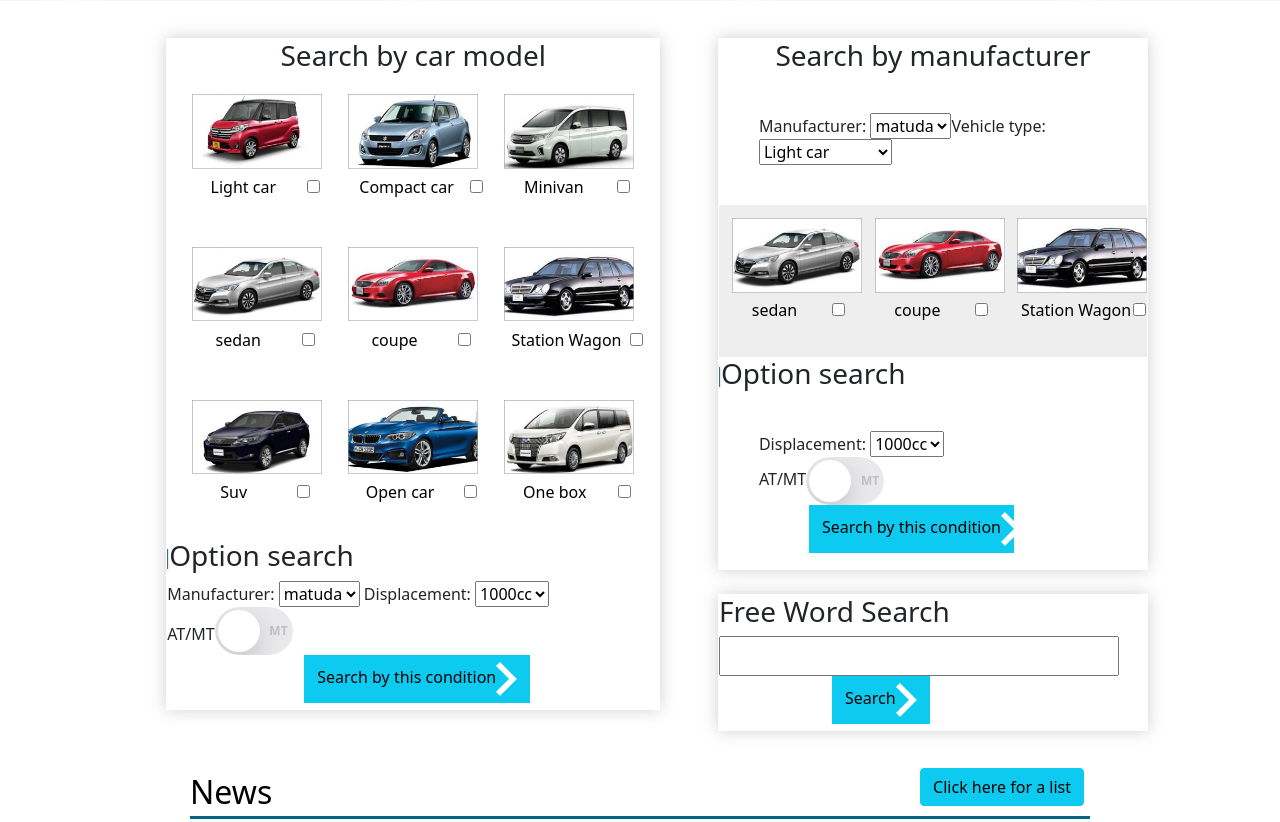
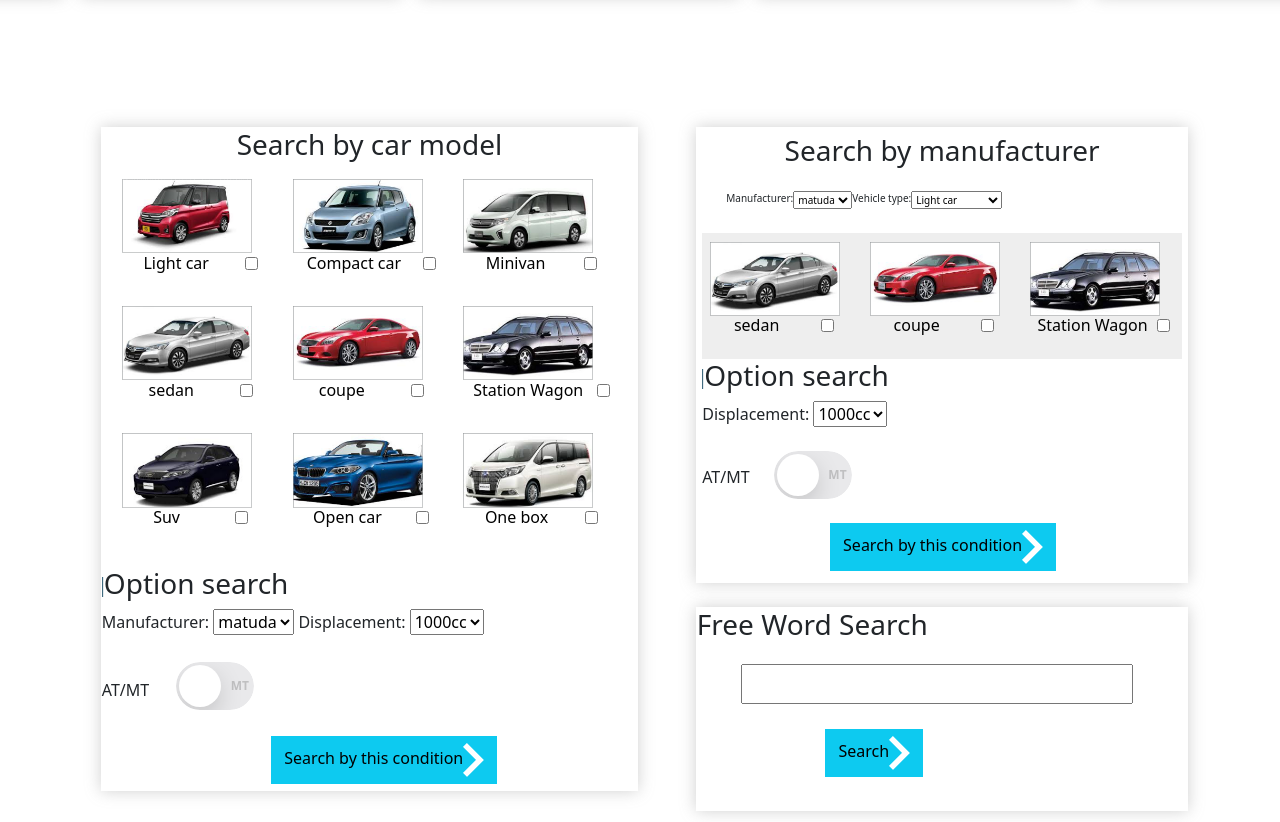
Before and after one commit to yuzuki24/frontendcar, a plain HTML site: page index.html in a window 1280 px wide. Shown: the part 997-1819 px from the top of the page. Drawn offline with nearby package versions, Linux system fonts and the light colour scheme; files that its build step writes are made by us from their sources.

Commit message:
間隔変更

```diff
--- a/css/style.css
+++ b/css/style.css
@@ -27,6 +27,12 @@ a {
 img {
     max-width: 100%;
     max-height: 100%;
+    position: relative;
+}
+
+.imgcar {
+    width: 50%;
+    height: 50%;
     position: relative;
 }
 
@@ -71,7 +77,8 @@ img {
 }
 
 .main-nav li {
-    margin-left: 35px;
+    margin-left: 9%;
+    font-size: large;
 }
 
 .main-nav a {
@@ -97,14 +104,14 @@ img {
 
 .swiper {
     position: absolute;
-    width: max-length;
-    height: 300px;
+    width: 100%;
+    height: 40%;
 }
 
 .swiper--wrapper {
     /* wrapperのサイズを調整 */
     width: 100%;
-    height: 100px;
+    height: 100%;
     margin-left: 30px;
 }
 
@@ -121,30 +128,8 @@ img {
     padding: 10px;
     margin: 9px;
     position: relative;
+    pointer-events: none;
     transform: scale(1, 0.9);
-    pointer-events: none;
-}
-
-@media(max-width:800px) {
-    .swiper-pagination {
-        margin-bottom: 1130px;
-    }
-}
-
-.swiper-pagination-bullets {
-    width: 100px;
-    position: fixed;
-}
-
-.swiper-pagination-bullet {
-    width: 12px !important;
-    height: 12px !important;
-    margin: 0 0 0 10px !important;
-    background: #fff;
-}
-
-.swiper-pagination-bullet:first-child {
-    margin: 0 !important;
 }
 
 .group {
@@ -163,10 +148,9 @@ img {
 
 .container {
     display: grid;
-    grid-template-columns: 1fr 1fr 1fr;
-    grid-template-rows: 1fr 1fr 1fr;
-    gap: 15px;
-    grid-gap: 0px;
+    grid-template-columns: repeat(3, 1fr);
+    grid-template-rows: repeat(3, 1fr);
+    grid-template-areas: 100%;
 }
 
 .modelcar {
@@ -174,9 +158,9 @@ img {
     color: #000000;
     width: 100%;
     height: 100%;
-    line-height: 30px;
-    padding: 5px;
-    margin: 8px;
+    line-height: 80%;
+    padding: 4%;
+    margin: 1%;
 }
 
 .modelcar img {
@@ -194,7 +178,7 @@ img {
 
 .model {
     display: grid;
-    grid-template-columns: 1fr 1fr 1fr;
+    grid-template-columns: repeat(3, 1fr);
     background-color: #eee;
     max-width: 100%;
 }
@@ -294,10 +278,14 @@ body {
 .me-ka- {
     justify-content: space-around;
     display: block;
+    margin-top: 3%;
 }
 
 .set {
-    margin: 40px;
+    padding: 0%;
+    margin: 5%;
+    display: flex;
+    font-size: x-small;
 }
 
 .btn {
@@ -309,8 +297,9 @@ body {
     box-shadow: 0px 0px 15px 0px rgba(197, 197, 197, 0.8);
     border: #ffffff 1px solid;
     height: auto;
+    width: 90%;
     max-width: 90%;
-    padding: 0%;
+    padding: 1%;
     overflow: hidden;
     margin-right: 15%;
     box-sizing: border-box;
@@ -319,7 +308,8 @@ body {
 .upright {
     clear: both;
     height: 34%;
-    max-width: 90%;
+    width: 53%;
+    margin-top: 6%;
 }
 
 .btn-info {
@@ -342,17 +332,28 @@ body {
     box-shadow: 0px 0px 15px 0px rgba(197, 197, 197, 0.8);
     border: #ffffff 1px solid;
     height: 34%;
+    width: 52%;
     margin-right: 5%;
-    margin-left: 5%;
+    margin-left: 1%;
+    margin-top: 6%;
+}
+
+@media screen and (max-width:480px) {
+    #area {
+        max-width: auto;
+        transform: scale(1.2, 1);
+    }
 }
 
 .freeword {
     box-shadow: 0px 0px 15px 0px rgba(197, 197, 197, 0.8);
     border: #ffffff 1px solid;
     height: auto;
+    width: 90%;
     max-width: 90%;
     overflow: hidden;
     margin-right: 15%;
+    padding-bottom: 5%;
     box-sizing: border-box;
 }
 
@@ -421,7 +422,7 @@ body {
     position: relative;
     width: 78px;
     height: 48px;
-    margin: 0;
+    margin: 5%;
     border-radius: 50px;
     overflow: hidden;
     user-select: none;
@@ -496,14 +497,14 @@ body {
 }
 
 .under {
-    margin-top: 3%;
+    margin-top: 8%;
 }
 
 .toggle1 {
     position: relative;
     width: 78px;
     height: 48px;
-    margin: 0;
+    margin: 5%;
     border-radius: 50px;
     overflow: hidden;
     user-select: none;
--- a/index.html
+++ b/index.html
@@ -4,7 +4,7 @@
 <head>
     <title>Tasting Cars</title>
     <meta charset="utf-8">
-    <meta name="viewport" content="width=device-width, initial-scale=1">
+    <meta name="viewport" content="width=device-width, initial-scale=1,maximum-scale=1.0, minimum-scale=1.0">
     <meta name="viewport" content="width=800">
     <meta name="Keywords" content="Cars">
     <meta name="Description" content="Tasting the cars">
@@ -18,8 +18,6 @@
     <script src="https://cdn.jsdelivr.net/npm/bootstrap@5.0.2/dist/js/bootstrap.bundle.min.js" integrity="sha384-MrcW6ZMFYlzcLA8Nl+NtUVF0sA7MsXsP1UyJoMp4YLEuNSfAP+JcXn/tWtIaxVXM" crossorigin="anonymous"></script>
     <link rel="stylesheet" href="https://unpkg.com/swiper@8/swiper-bundle.min.css" />
     <script src="https://unpkg.com/swiper@8/swiper-bundle.min.js"></script>
-
-    <link rel="stylesheet" href="style.css" media="screen and (max-width:480px)">
 
 
 </head>
@@ -181,7 +179,7 @@
                 <div class="container">
 
                     <div class="modelcar">
-                        <img src="assets/img/catalog/content/car1.png" alt="matuda"><br>
+                        <img src="assets/img/catalog/content/car1.png" alt="matuda" class="imagcar"><br>
                         <div class="setumei">
                             <div>
                                 <p>Light car</p>
@@ -193,7 +191,7 @@
 
                     </div>
                     <div class="modelcar">
-                        <img src="assets/img/catalog/content/car2.png" alt="suzuki"><br>
+                        <img src="assets/img/catalog/content/car2.png" alt="suzuki" class="imagcar"><br>
                         <div class="setumei">
                             <div>
                                 <p>Compact car</p>
@@ -205,7 +203,7 @@
 
                     </div>
                     <div class="modelcar">
-                        <img src="assets/img/catalog/content/car3.png" alt="honda"><br>
+                        <img src="assets/img/catalog/content/car3.png" alt="honda" class="imagcar"><br>
                         <div class="setumei">
                             <div>
                                 <p>Minivan</p>
@@ -216,7 +214,7 @@
                         </div>
                     </div>
                     <div class="modelcar">
-                        <img src="assets/img/catalog/content/car4.png" alt="honda"><br>
+                        <img src="assets/img/catalog/content/car4.png" alt="honda" class="imagcar"><br>
                         <div class="setumei">
                             <div>
                                 <p>sedan</p>
@@ -228,7 +226,7 @@
 
                     </div>
                     <div class="modelcar">
-                        <img src="assets/img/catalog/content/car5.png" alt="nissan"><br>
+                        <img src="assets/img/catalog/content/car5.png" alt="nissan" class="imagcar"><br>
                         <div class="setumei">
                             <div>
                                 <p>coupe</p>
@@ -240,7 +238,7 @@
 
                     </div>
                     <div class="modelcar">
-                        <img src="assets/img/catalog/content/car6.png" alt="benz"><br>
+                        <img src="assets/img/catalog/content/car6.png" alt="benz" class="imagcar"><br>
                         <div class="setumei">
                             <div>
                                 <p>Station Wagon</p>
@@ -252,7 +250,7 @@
 
                     </div>
                     <div class="modelcar">
-                        <img src="assets/img/catalog/content/car7.png" alt="toyota"><br>
+                        <img src="assets/img/catalog/content/car7.png" alt="toyota" class="imagcar"><br>
                         <div class="setumei">
                             <div>
                                 <p>Suv</p>
@@ -264,7 +262,7 @@
 
                     </div>
                     <div class="modelcar">
-                        <img src="assets/img/catalog/content/car8.png" alt="bmw"><br>
+                        <img src="assets/img/catalog/content/car8.png" alt="bmw" class="imagcar"><br>
                         <div class="setumei">
                             <div>
                                 <p>Open car</p>
@@ -276,7 +274,7 @@
 
                     </div>
                     <div class="modelcar">
-                        <img src="assets/img/catalog/content/car9.png" alt="benz"><br>
+                        <img src="assets/img/catalog/content/car9.png" alt="benz" class="imagcar"><br>
                         <div class="setumei">
                             <div>
                                 <p>One box</p>
@@ -333,7 +331,8 @@
                     <h3 align="center">Search by manufacturer</h3>
                     <div class="set">
                         Manufacturer:
-                        <select name="manufacturer">
+                        <div>
+                            <select name="manufacturer">
                         <option value="matuda">matuda</option>
                         <option value="suzuki">suzuki</option>
                         <option value="honda">honda</option>
@@ -341,8 +340,11 @@
                         <option value="bmw">bmw</option>
                         <option value="benz">benz</option>
                         <option value="toyota">toyota</option>
-                    </select>Vehicle type:
-                        <select name="vehicle type">
+                        </select>
+                        </div>
+                        Vehicle type:
+                        <div>
+                            <select name="vehicle type">
                         <option value=1>Light car</option>
                         <option value=2>Compact car</option>
                         <option value=3>Minivan</option>
@@ -352,11 +354,12 @@
                         <option value=5>Suv</option>
                         <option value=5>Open car</option>
                         <option value=5>One box</option>
-                    </select>
+                        </select>
+                        </div>
                     </div>
                     <div class="model">
                         <div class="modelcar">
-                            <img src="assets/img/catalog/content/car4.png" alt="honda"><br>
+                            <img src="assets/img/catalog/content/car4.png" alt="honda" class="imagcar"><br>
                             <div class="setumei">
                                 <div>
                                     <p>sedan</p>
@@ -367,7 +370,7 @@
                             </div>
                         </div>
                         <div class="modelcar">
-                            <img src="assets/img/catalog/content/car5.png" alt="nissan"><br>
+                            <img src="assets/img/catalog/content/car5.png" alt="nissan" class="imagcar"><br>
                             <div class="setumei">
                                 <div>
                                     <p>coupe</p>
@@ -378,7 +381,7 @@
                             </div>
                         </div>
                         <div class="modelcar">
-                            <img src="assets/img/catalog/content/car6.png" alt="benz"><br>
+                            <img src="assets/img/catalog/content/car6.png" alt="benz" class="imagcar"><br>
                             <div class="setumei">
                                 <div>
                                     <p>Station Wagon</p>
@@ -392,7 +395,7 @@
                     </div>
 
                     <h3><img src="assets/img/icon/delimiter.png" height="20" width="2">Option search</h3>
-                    <div class="set">
+                    <div class="set2">
                         Displacement:
                         <select name="displacement">
                         <option value=1>1000cc</option>
@@ -422,7 +425,7 @@
                 <!--フリーワード検索-->
                 <div class="freeword">
                     <h3>Free Word Search</h3>
-                    <input type="text" style="width: 400px; height: 40px;"><br>
+                    <input type="text" style="width: 80%; height: 40px; margin-bottom: 5%; margin-left: 9%; margin-top: 3%;"><br>
                     <div class="col-6 mx-auto text-nowrap d-flex align-items-end">
                         <button type="button" class="btn btn-info rounded-0">Search<img src="assets/img/icon/arrowButton.png"></button>
                     </div>
```
